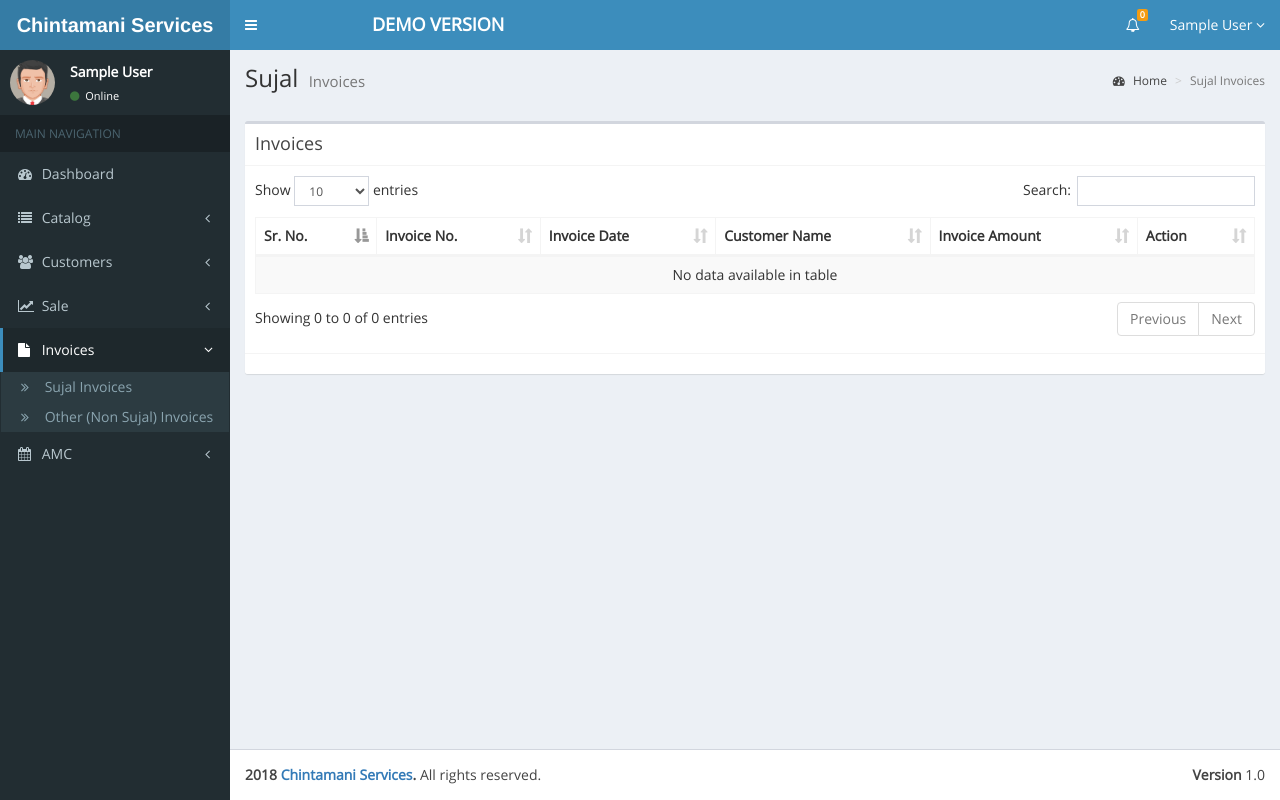
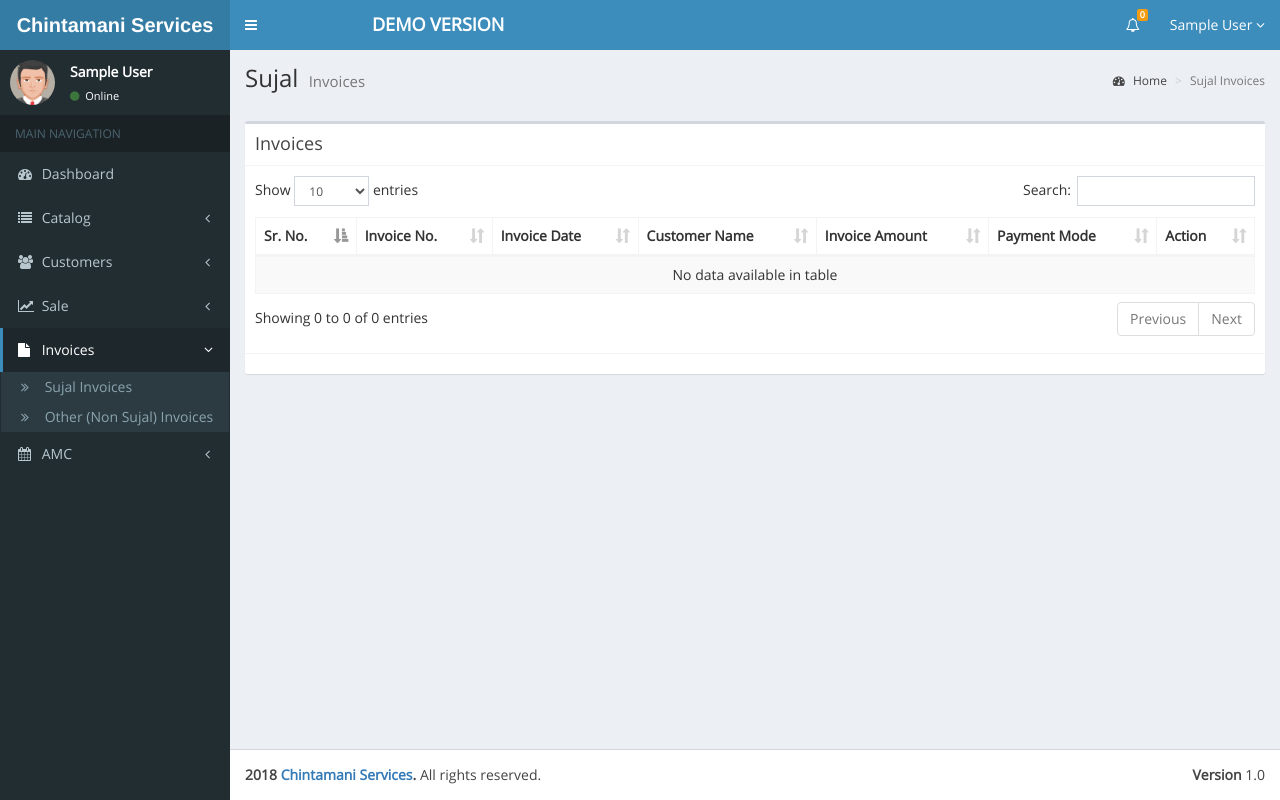
Before and after one commit to DhairyashilN/csswtc, a CodeIgniter app: page /chintamani/sujal_invoices in a window 1280 px wide. Run offline with CodeIgniter, Linux system fonts and the light colour scheme; the visitor is signed in with stand-in values (Sample User, id 1); data that the repository does not hold is empty.

Commit message:
payment mode displayed on sujal invoices list

```diff
--- a/application/controllers/SujalInvoiceController.php
+++ b/application/controllers/SujalInvoiceController.php
@@ -12,7 +12,7 @@ class SujalInvoiceController extends CI_Controller {
 		if ($this->session->userdata('login')!=1){
 			redirect(base_url());
 		} else {
-			$this->db->select('id,invoice_no,customer_name,invoice_date,invoice_net_amount');
+			$this->db->select('id,invoice_no,customer_name,invoice_date,invoice_net_amount,payment_mode');
 			$this->db->from('sujal_invoices');
 			$this->db->where('deleted', 0);
 			$this->db->order_by('id','desc');
--- a/application/views/add_sujal_invoice.php
+++ b/application/views/add_sujal_invoice.php
@@ -42,7 +42,7 @@
 				<!-- Default box -->
 				<div class="box">
 					<div class="box-header with-border">
-						<span class="box-title"><a href="<?php echo site_url('non_sujal_invoices'); ?>"><button class="btn btn-warning"><i class="fa fa-plus" aria-hidden="true"></i> Back to List</button></a></span>
+						<span class="box-title"><a href="<?php echo site_url('sujal_invoices'); ?>"><button class="btn btn-warning"><i class="fa fa-plus" aria-hidden="true"></i> Back to List</button></a></span>
 					</div>
 					<div class="box-body">
 						<?php echo form_open('save_sujal_invoice', array('method'=>'post','class'=>'form-horizontal','autocomplete'=>'off')); ?>
--- a/application/views/edit_sujal_invoice.php
+++ b/application/views/edit_sujal_invoice.php
@@ -42,7 +42,7 @@
 				<!-- Default box -->
 				<div class="box">
 					<div class="box-header with-border">
-						<span class="box-title"><a href="<?php echo site_url('non_sujal_invoices'); ?>"><button class="btn btn-warning"><i class="fa fa-plus" aria-hidden="true"></i> Back to List</button></a></span>
+						<span class="box-title"><a href="<?php echo site_url('sujal_invoices'); ?>"><button class="btn btn-warning"><i class="fa fa-plus" aria-hidden="true"></i> Back to List</button></a></span>
 					</div>
 					<div class="box-body">
 						<?php echo form_open('save_sujal_invoice/'.$ObjInvoice->id, array('method'=>'post','class'=>'form-horizontal','autocomplete'=>'off')); ?>
--- a/application/views/sujal_invoices_list.php
+++ b/application/views/sujal_invoices_list.php
@@ -53,6 +53,7 @@
 										<th>Invoice Date</th>
 										<th>Customer Name</th>
 										<th>Invoice Amount</th>
+										<th>Payment Mode</th>
 										<th>Action</th>
 									</tr>
 								</thead>
@@ -67,6 +68,7 @@
 										<td><?php echo $row['invoice_no'];?></td>
 										<td><?php echo $row['invoice_date']; ?></td>
 										<td><?php echo $row['customer_name']; ?></td>
+										<td><?php echo $row['payment_mode']; ?></td>
 										<td><?php echo $row['invoice_net_amount']; ?></td>
 										<td>
 											<a href="<?php echo site_url('view_sujal_invoice/'.$row['id']); ?>" title="View" target="_blank"><button class="btn btn-info btn-sm"><i class="fa fa-eye" aria-hidden="true"></i></button></a>
```
